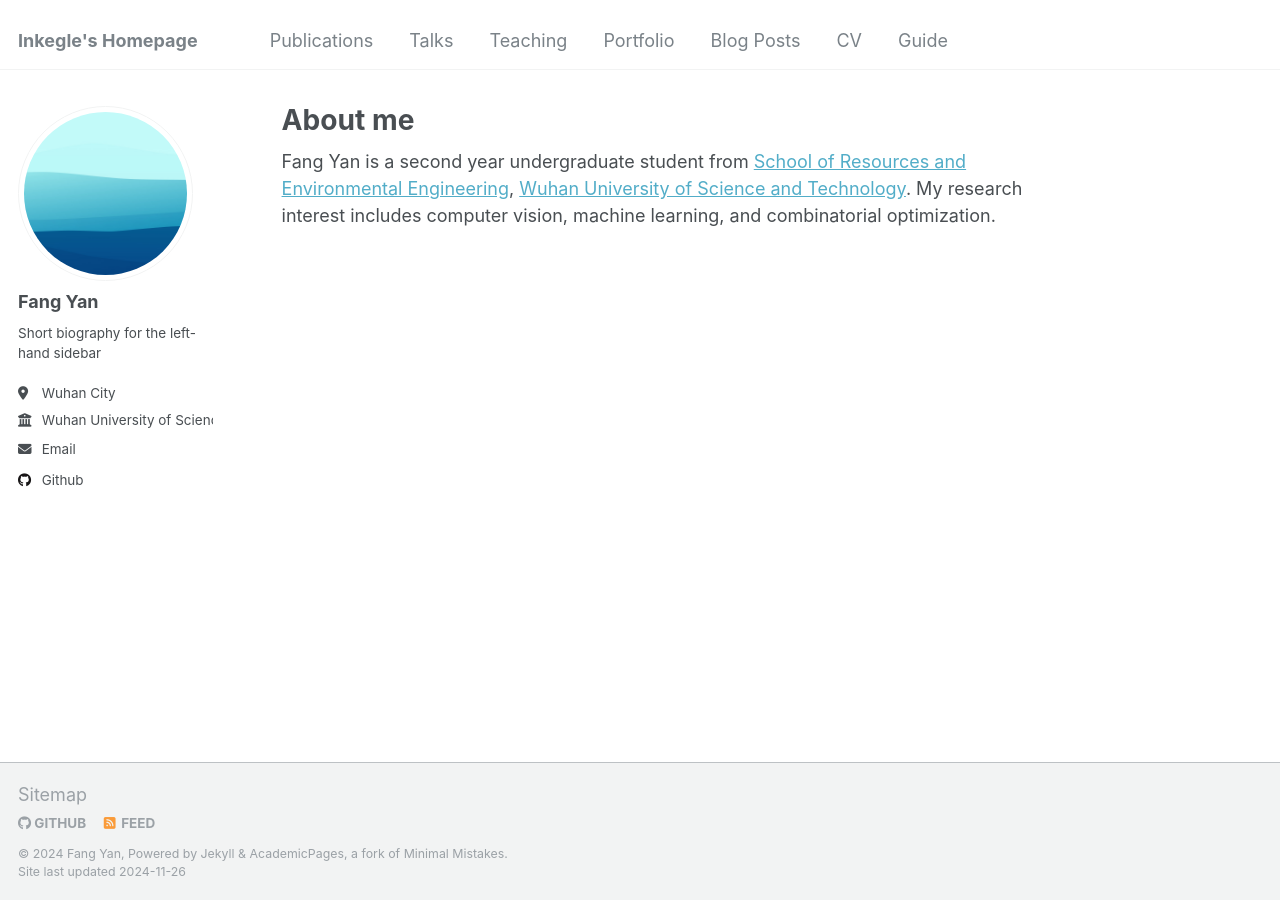
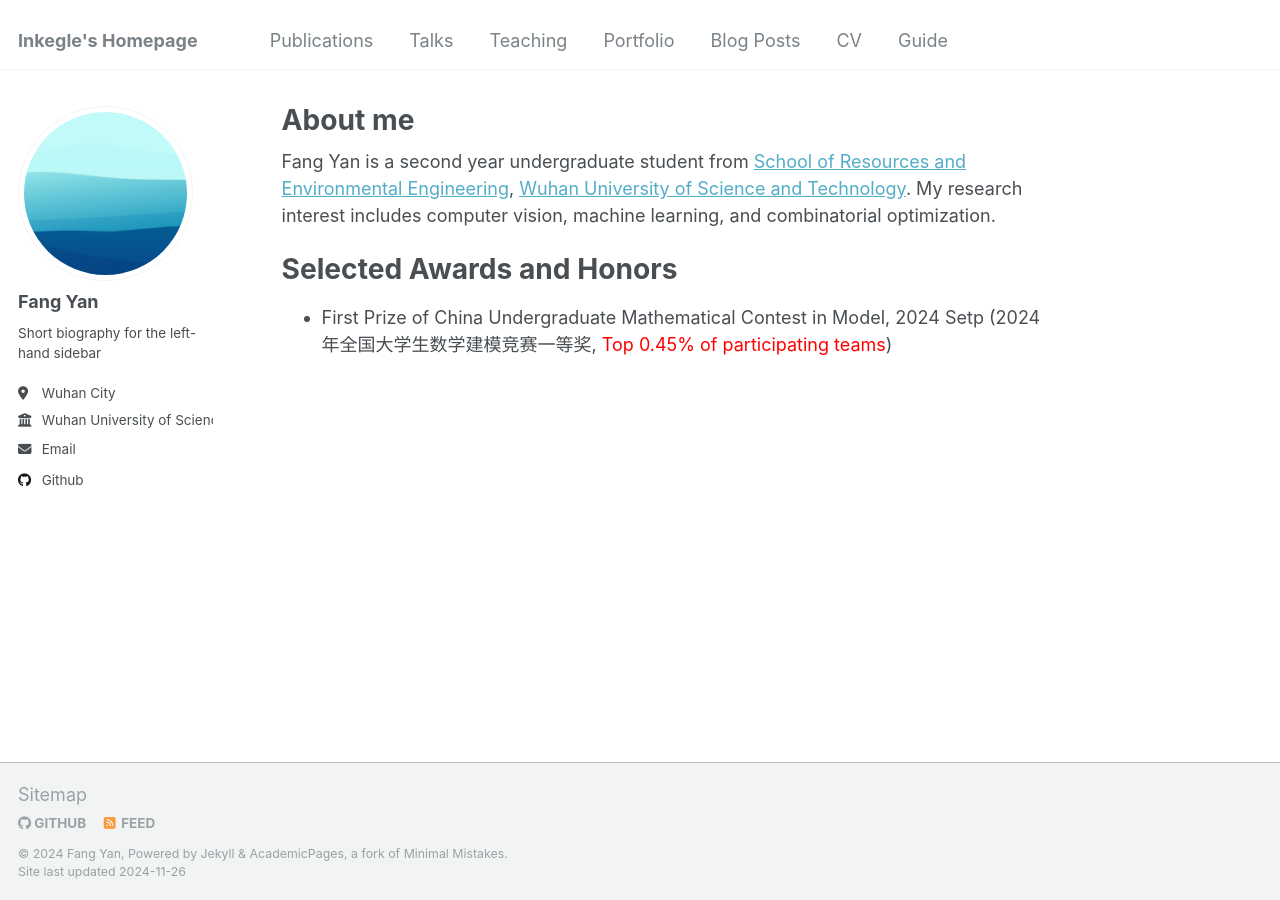
Before and after one commit to inkegle/inkegle.github.io, a Jekyll site: the page built from _pages/about.md, in a window 1280 px wide. Built offline with Jekyll 4.4.1, drawn with Linux system fonts in a browser that asks for light colours.

Commit message:
change awards

```diff
--- a/_pages/about.md
+++ b/_pages/about.md
@@ -8,6 +8,11 @@ redirect_from:
 ---
 
 Fang Yan is a second year undergraduate student from [School of Resources and Environmental Engineering](https://cree.wust.edu.cn/index.htm), [Wuhan University of Science and Technology](https://www.wust.edu.cn/). My research interest includes computer vision, machine learning, and combinatorial optimization.
+
+Selected Awards and Honors
+===
+- First Prize of China Undergraduate Mathematical Contest in Model, 2024 Setp
+(2024年全国大学生数学建模竞赛一等奖, <font color='red'>Top 0.45% of participating teams</font>)
 
 <!-- A data-driven personal website
 ======
```
